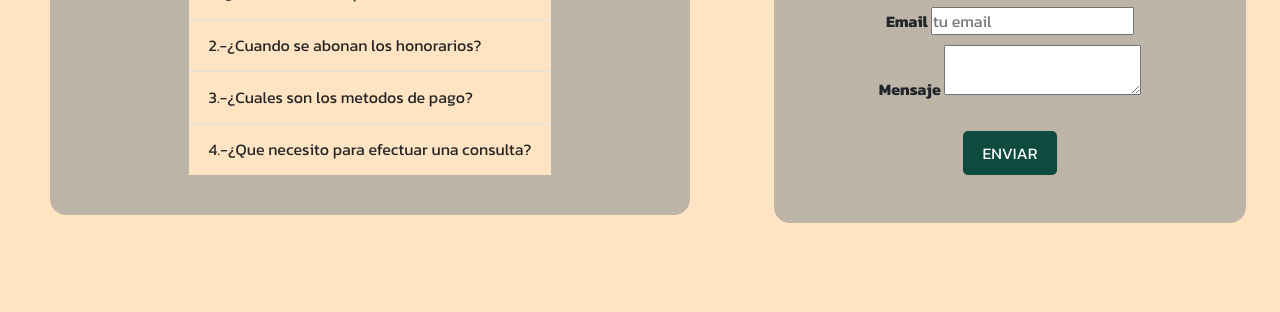
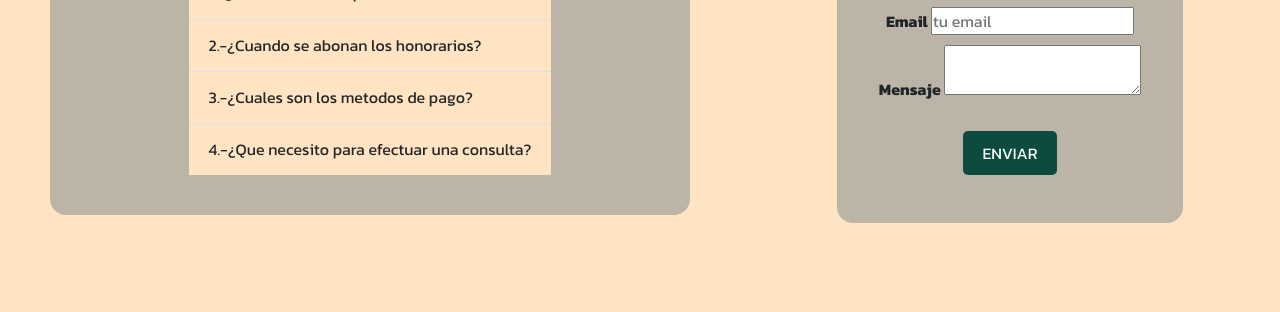
Before and after one commit to AngelRMarquez/ESTUDIO-JURIDICO-FEBRES---LOPEZ, a website: page pages/contacto.html in a window 1280 px wide. Shown: the part 709-1021 px from the top of the page. Drawn offline with nearby package versions, Linux system fonts and the light colour scheme.

Commit message:
correcciones y seo

```diff
--- a/scss/components/_main.scss
+++ b/scss/components/_main.scss
@@ -222,7 +222,7 @@ body{
       background-color: nth($colores, 4);
       min-width:(500px, 80%);
       margin: 0 auto;
-      padding: 18px 100px;
+      padding: 18px 37px;
       border-radius: 16px;
       text-transform: capitalize;
 
```
Also changed, not shown: css/estilos.css.
